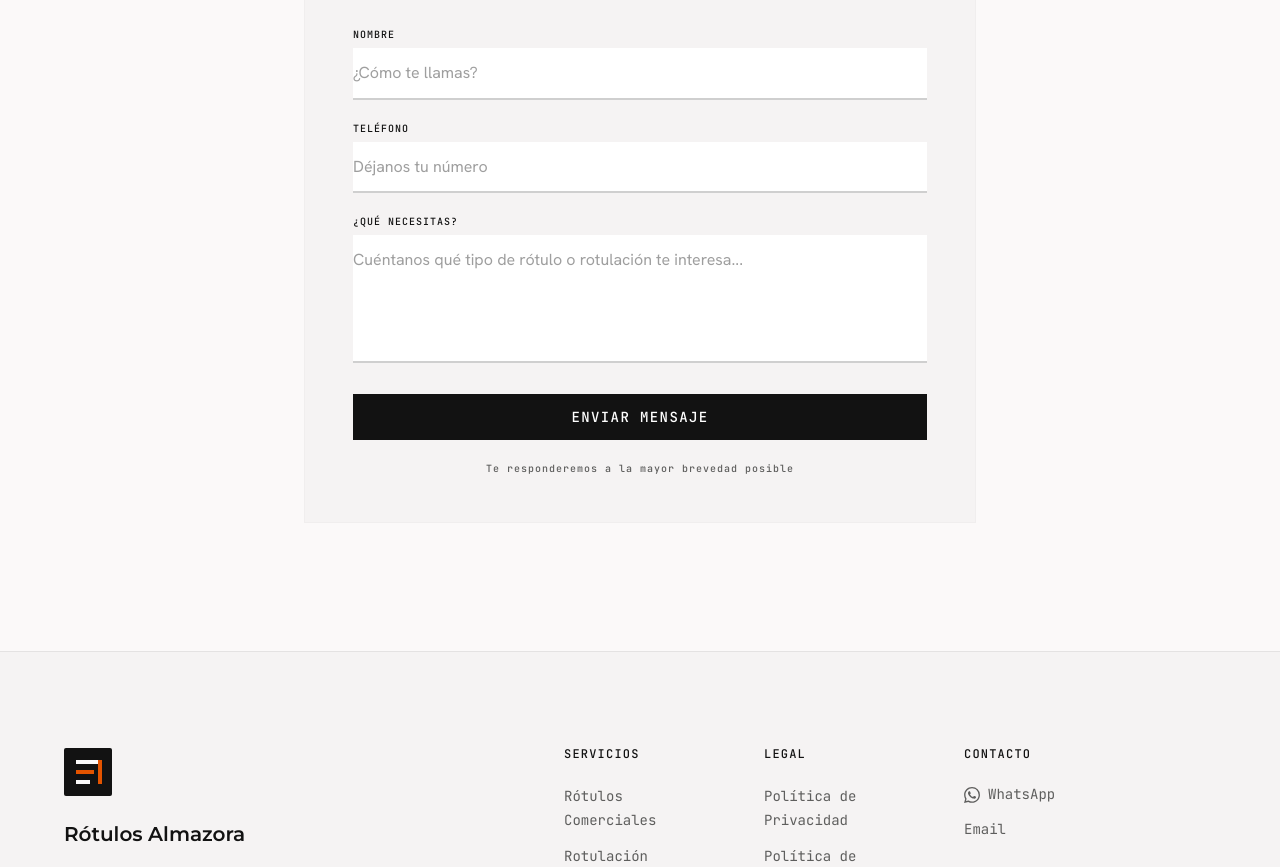
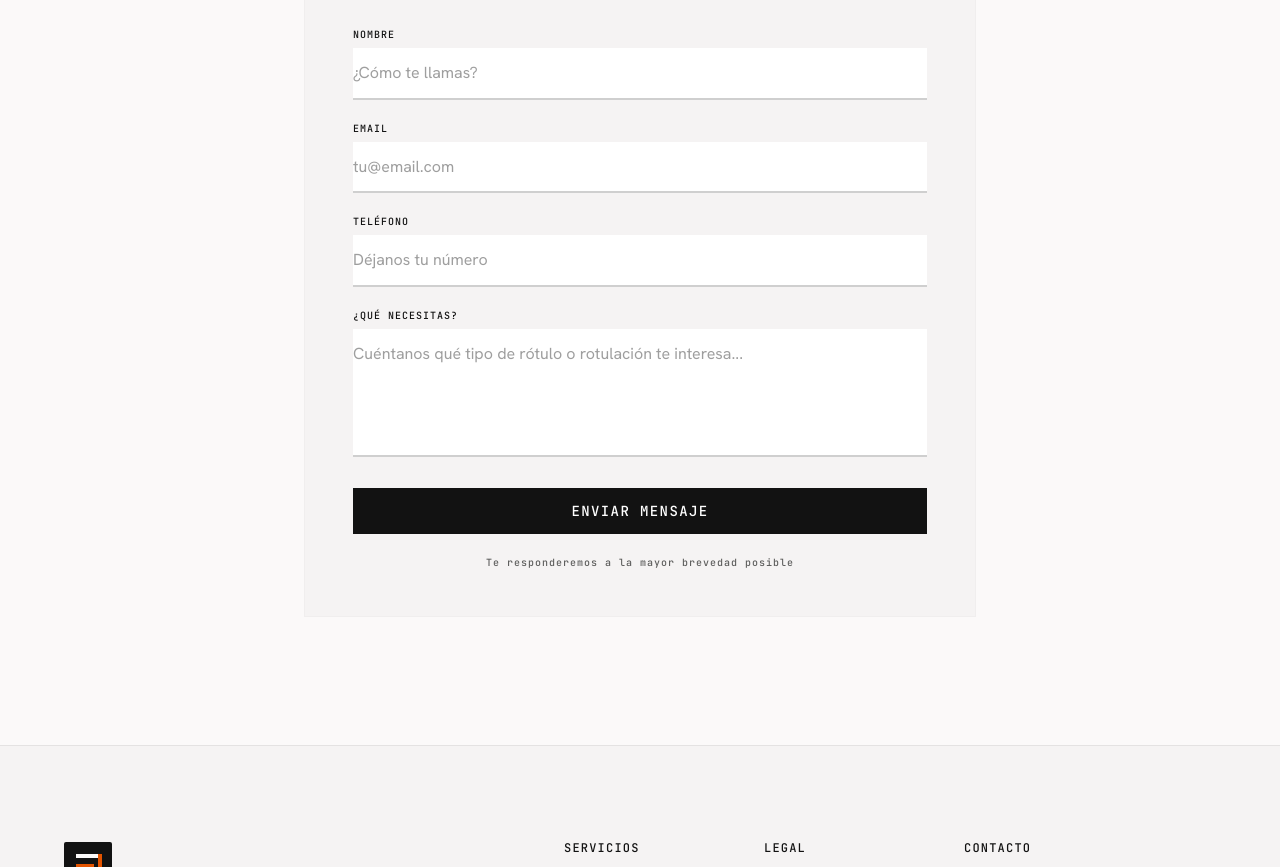
Before and after one commit to elgranjm3000/rotulossalmozora, a Next.js app: page / in a window 1280 px wide. Shown: the part 8640-9507 px from the top of the page. Built offline with nearby package versions, Linux system fonts and the light colour scheme.

Commit message:
Add email field to contact form
- New Email field between Nombre and Teléfono
- Updated email body template to include email
- Form now has: Nombre, Email, Teléfono, Mensaje

```diff
--- a/components/CTA.tsx
+++ b/components/CTA.tsx
@@ -6,6 +6,7 @@ export function CTA() {
   const sectionRef = useRef<HTMLElement>(null)
   const [formData, setFormData] = useState({
     nombre: '',
+    email: '',
     telefono: '',
     mensaje: '',
   })
@@ -35,7 +36,7 @@ export function CTA() {
     e.preventDefault()
     const subject = encodeURIComponent(`Consulta de ${formData.nombre || 'un cliente'}`)
     const body = encodeURIComponent(
-      `Nombre: ${formData.nombre || 'No indicado'}\nTeléfono: ${formData.telefono || 'No indicado'}\n\nMensaje:\n${formData.mensaje || 'Quisiera información sobre sus servicios de rotulación.'}`
+      `Nombre: ${formData.nombre || 'No indicado'}\nEmail: ${formData.email || 'No indicado'}\nTeléfono: ${formData.telefono || 'No indicado'}\n\nMensaje:\n${formData.mensaje || 'Quisiera información sobre sus servicios de rotulación.'}`
     )
     window.location.href = `mailto:contacto@rotulosalmazora.com?subject=${subject}&body=${body}`
   }
@@ -98,6 +99,18 @@ export function CTA() {
               </div>
               <div>
                 <label className="block font-mono text-label-sm uppercase tracking-widest text-primary mb-2">
+                  Email
+                </label>
+                <input
+                  type="email"
+                  placeholder="tu@email.com"
+                  value={formData.email}
+                  onChange={(e) => setFormData({ ...formData, email: e.target.value })}
+                  className="w-full bg-white border-b-2 border-primary/20 px-0 py-3 font-body text-body-md text-primary placeholder:text-secondary/60 focus:outline-none focus:border-primary transition-colors"
+                />
+              </div>
+              <div>
+                <label className="block font-mono text-label-sm uppercase tracking-widest text-primary mb-2">
                   Teléfono
                 </label>
                 <input
```
